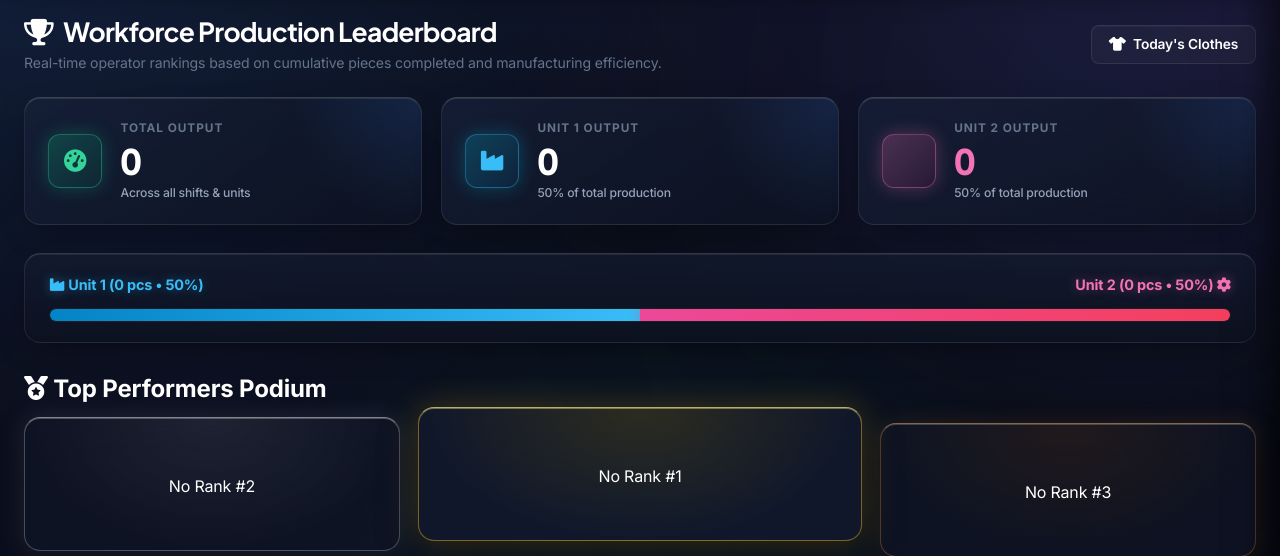
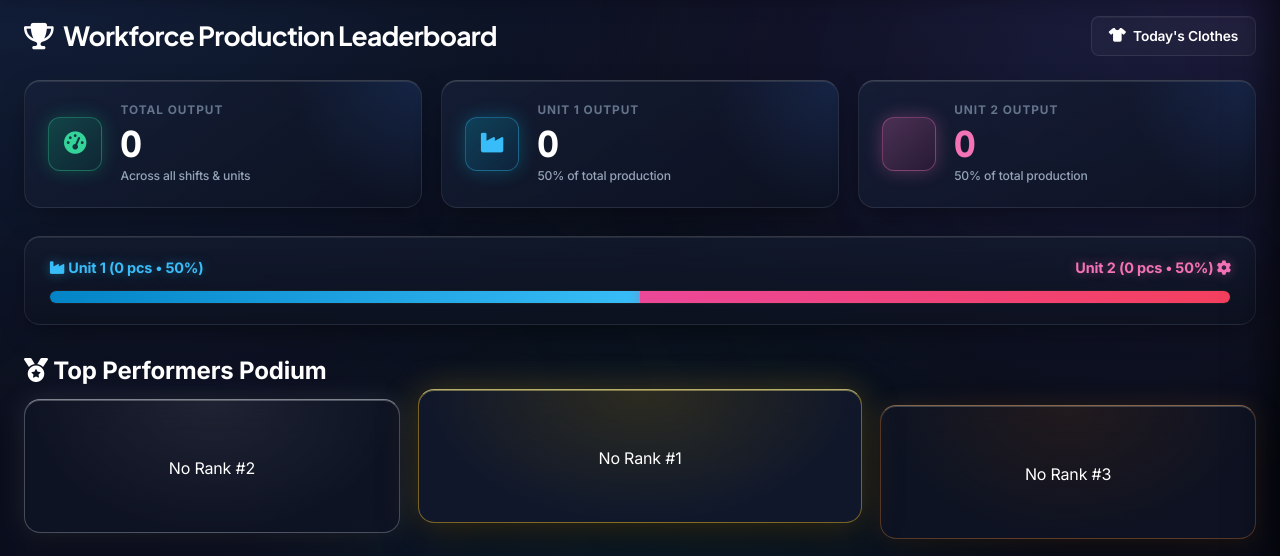
Before and after one commit to Thoufick123/Suguna1_project, a PHP site: page /leaderboard.php in a window 1280 px wide. Shown: the part 61-617 px from the top of the page. Run offline with PHP 8.4, Linux system fonts and the light colour scheme; the visitor is signed in with stand-in values (Sample User, id 1); data that the repository does not hold is empty; some libraries are stand-ins or nearby versions.

Commit message:
unwanted removes

```diff
--- a/leaderboard.php
+++ b/leaderboard.php
@@ -34,7 +34,6 @@ include __DIR__ . '/includes/header.php';
 <div class="page-header">
     <div class="page-header-title">
         <h1><i class="fa-solid fa-trophy text-amber"></i> Workforce Production Leaderboard</h1>
-        <p>Real-time operator rankings based on cumulative pieces completed and manufacturing efficiency.</p>
     </div>
     <div class="page-header-actions">
         <a href="daily_output.php" class="btn btn-outline">
```
